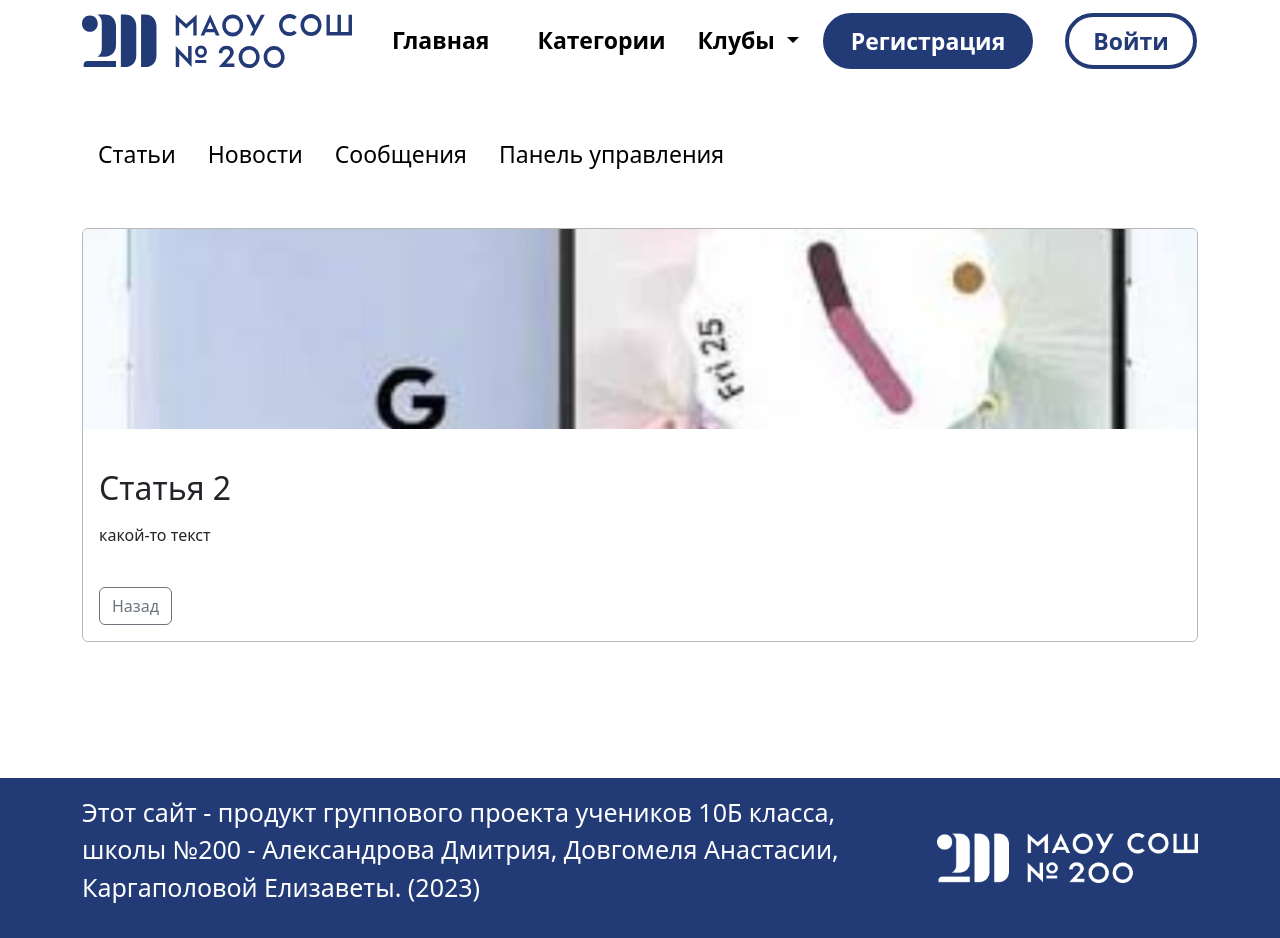
After one commit to ordenmeny/School_clubs, a Django app: a page that uses clubs_app/templates/clubs_app/base/nav.html in a window 1280 px wide. The commit adds this page. Run offline with Django 4.2, Linux system fonts and the light colour scheme; data comes from the database, SQL or seed files in the repository; some libraries are stand-ins or nearby versions.

Commit message:
show article, detail articles

```diff
--- a/clubs_app/admin.py
+++ b/clubs_app/admin.py
@@ -14,8 +14,8 @@ class CatClubModelAdmin(admin.ModelAdmin):
 
 
 class ArticleClubAdmin(admin.ModelAdmin):
-    list_display = ('title_article', 'slug', 'author_user', 'club_contains')
-    list_display_links = ('title_article', 'slug', 'author_user', 'club_contains')
+    list_display = ('title_article', 'slug_article', 'author_user', 'club_contains')
+    list_display_links = ('title_article', 'slug_article', 'author_user', 'club_contains')
 
 
 admin.site.register(ClubModel, ClubModelAdmin)
--- a/clubs_app/models.py
+++ b/clubs_app/models.py
@@ -44,7 +44,7 @@ class CatClubModel(models.Model):
 
 class ArticleClubModel(models.Model):
     title_article = models.CharField(max_length=128, verbose_name='Заголовок статьи', unique=True)
-    slug = models.SlugField(max_length=255, unique=True)
+    slug_article = models.SlugField(max_length=255, unique=True)
     author_user = models.ForeignKey(settings.AUTH_USER_MODEL, on_delete=models.CASCADE, null=True)
     club_contains = models.ForeignKey(ClubModel, on_delete=models.CASCADE, null=True)
     text_body = RichTextField(blank=True, null=True, verbose_name='Контент статьи')
@@ -57,5 +57,5 @@ class ArticleClubModel(models.Model):
         verbose_name = 'Статьи клубов'
         verbose_name_plural = 'Статьи клубов'
 
-    # def get_absolute_url(self):
-    #     return reverse('')
+    def get_absolute_url(self):
+        return reverse('clubs_app:detail_articles', kwargs={'slug_article': self.slug_article})
--- a/clubs_app/templates/clubs_app/base/base.html
+++ b/clubs_app/templates/clubs_app/base/base.html
@@ -1,5 +1,5 @@
 <!DOCTYPE html>
-<html lang="en">
+<html lang="en" class="h-100" data-bs-theme="auto">
 <head>
     {% load static %}
     <link href="https://cdn.jsdelivr.net/npm/bootstrap@5.3.0-alpha2/dist/css/bootstrap.min.css" rel="stylesheet"
@@ -15,7 +15,7 @@
     <meta name="viewport" content="width=device-width, initial-scale=1.0">
     <title>{% block title %}{% endblock title %}</title>
 </head>
-<body>
+<body class="d-flex flex-column h-100">
 {% include 'clubs_app/base/navbar.html' %}
 
 
@@ -24,5 +24,6 @@
 
 {% include 'clubs_app/base/footer.html' %}
 
+
 </body>
 </html>
--- a/clubs_app/templates/clubs_app/base/footer.html
+++ b/clubs_app/templates/clubs_app/base/footer.html
@@ -1,6 +1,7 @@
 {% load static %}
 
-<footer style="background-color: #223A76; padding: 30px;" class="footer">
+<br><br><br><br><br>
+<footer style="background-color: #223A76; padding: 30px;" class="footer mt-auto py-3">
     <div class="container h-100">
         <div class="row">
             <div class="col-9">
@@ -19,3 +20,9 @@
     </div>
 
 </footer>
+
+{#<footer class="footer mt-auto py-3 bg-body-tertiary">#}
+{#  <div class="container">#}
+{#    <span class="text-body-secondary">Place sticky footer content here.</span>#}
+{#  </div>#}
+{#</footer>#}
--- /dev/null
+++ b/clubs_app/templates/clubs_app/base/nav.html
@@ -0,0 +1,10 @@
+<div class="container">
+        <nav class="nav">
+            <a class="nav-link active" aria-current="page"
+               href="{% url 'clubs_app:show_articles' slug_club=slug_club %}"
+               style="font-weight:400">Статьи</a>
+            <a class="nav-link" href="#" style="font-weight:400">Новости</a>
+            <a class="nav-link" href="#" style="font-weight:400">Сообщения</a>
+            <a class="nav-link" href="{% url 'dashboard_app:add_article' slug_club=slug_club %}" style="font-weight:400">Панель управления</a>
+        </nav>
+</div><br><br>
--- /dev/null
+++ b/clubs_app/templates/clubs_app/detail_articles.html
@@ -0,0 +1,26 @@
+{% extends 'clubs_app/base/base.html' %}
+{% load static %}
+{% block css %}
+    <link rel="stylesheet" href="{% static 'css/style2.css' %}">
+{% endblock %}
+{% block title %}Смотреть контент{% endblock title %}
+
+{% block content %}<br><br>
+        {% include 'clubs_app/base/nav.html' %}
+
+
+    <div class="container">
+        <div class="card mb-3" style="border: 1px solid #b8b8b8">
+            <img src="{{ image.url }}" class="card-img-top" width="100%">
+            <div class="card-body"><br>
+                <h2 class="card-title">{{ title_article }}</h2>
+                <p class="card-text">{{ text_body|safe }}</p><br>
+                <p class="card-text"><a class="btn btn-outline-secondary"
+                                        href="{% url 'clubs_app:show_articles' slug_club %}">Назад</a></p>
+            </div>
+        </div>
+    </div>
+
+
+
+{% endblock content %}
--- a/clubs_app/urls.py
+++ b/clubs_app/urls.py
@@ -11,7 +11,8 @@ urlpatterns = [
     path('list_club/<slug:cat_slug>', list_club, name='list_club'),
     path('join_club/<int:club_id>', join_club, name='join_club'),
     path('my_clubs/', my_clubs, name='my_clubs'),
-    path('show_content/<slug:slug_club>/acticles', show_articles, name='show_articles')
+    path('show_content/<slug:slug_club>/acticles/', show_articles, name='show_articles'),
+    path('show_content/acticles/<slug:slug_article>/', detail_articles, name='detail_articles'),
 ]
 
 if settings.DEBUG:
--- a/clubs_app/views.py
+++ b/clubs_app/views.py
@@ -79,3 +79,16 @@ def show_articles(request, slug_club):
         'articles': articles,
     }
     return render(request, template_name='clubs_app/show_articles.html', context=context)
+
+
+def detail_articles(request, slug_article):
+    article = ArticleClubModel.objects.get(slug_article=slug_article)
+
+    context = {
+        'title_article': article.title_article,
+        'text_body': article.text_body,
+        'author_user': article.author_user,
+        'image': article.image,
+        'slug_club': article.club_contains.slug_club,
+    }
+    return render(request, template_name='clubs_app/detail_articles.html', context=context)
--- a/dashboard_app/urls.py
+++ b/dashboard_app/urls.py
@@ -8,7 +8,7 @@ urlpatterns = [
     path('<slug:slug_club>/profile/', index, name='profile'),
     path('<slug:slug_club>/members/', members, name='members'),
     path('<slug:slug_club>/<int:id_member>/delete/', delete_member, name='delete_member'),
-    path('<slug:slug_club>/content/', content, name='content'),
+    # path('<slug:slug_club>/content/', content, name='content'),
     path('<slug:slug_club>/content/add_article', add_article, name='add_article'),
 ]
 if settings.DEBUG:
--- a/dashboard_app/views.py
+++ b/dashboard_app/views.py
@@ -100,7 +100,7 @@ def add_article(request, slug_club):
         if form_title.is_valid():
             model_article = ArticleClubModel.objects.create(
                 title_article=form_title.instance.title_article,
-                slug=slugify(form_title.instance.title_article),
+                slug_article=slugify(form_title.instance.title_article),
                 author_user=request.user,
                 club_contains=ClubModel.objects.get(slug_club=slug_club),
                 text_body=form_title.instance.text_body,
```
Also changed, not shown: clubs_app/templates/clubs_app/show_articles.html (+8 -13 lines), clubs_app/migrations/0018_rename_slug_articleclubmodel_slug_article.py (added), clubs_app/static/css/main.css (line endings or trailing spaces), db.sqlite3, media/articles/WhatsApp-Image-2022-09-29-at-13.42.08.jpg (added).
